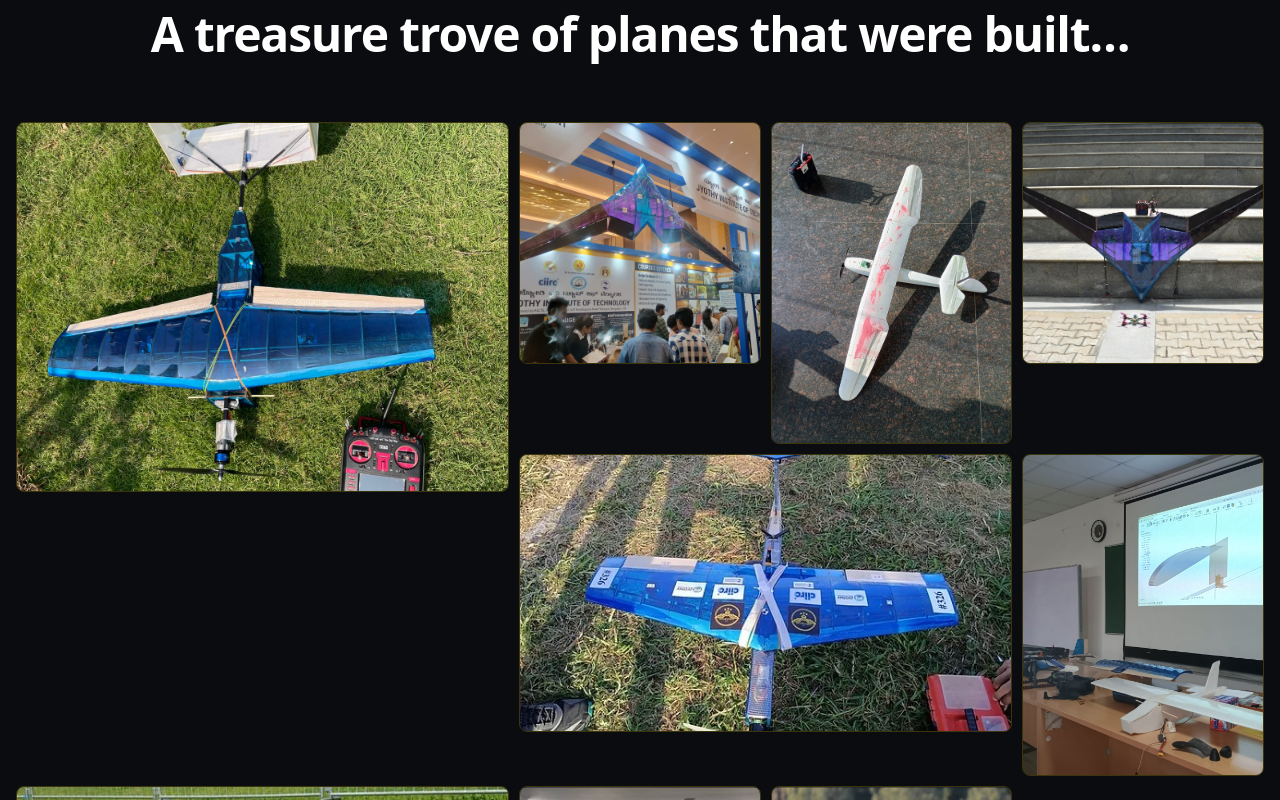
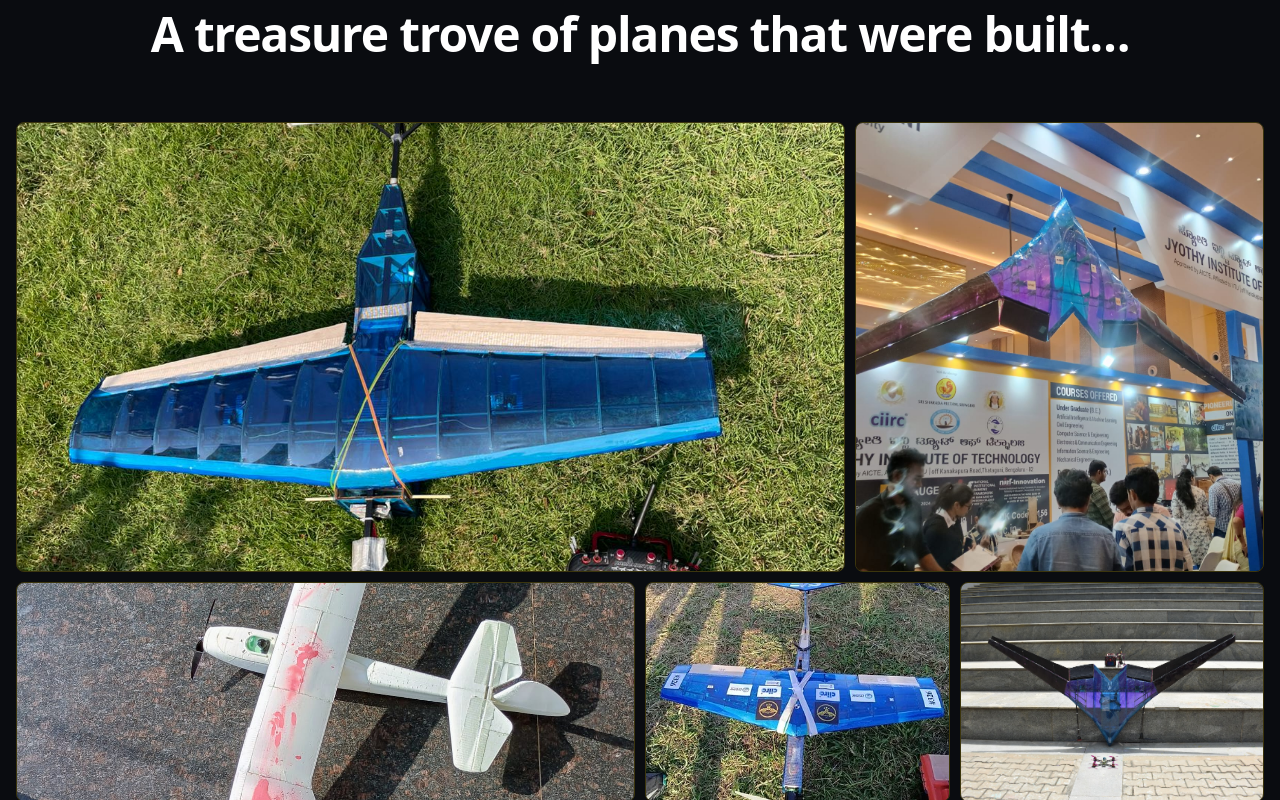
Before and after one commit to Preranask17/garuthmaan, a Next.js app: page / in a window 1280 px wide. Shown: the part 1880-2680 px from the top of the page. Built offline with nearby package versions, Linux system fonts and the light colour scheme; no server answers.

Commit message:
fix(hangar): implement 12-column dense auto-flow mosaic grid layout

```diff
--- a/src/components/Hangar.tsx
+++ b/src/components/Hangar.tsx
@@ -21,18 +21,18 @@ const hangarImages = [
 export default function Hangar() {
   const [selected, setSelected] = useState<number | null>(null);
 
-  // Helper to adjust spans to create a dense mosaic pattern
+  // Index-based span rules for a tightly packed 12-column grid
   const getGridClasses = (i: number) => {
-    // Patterns optimized for a 5-column grid
     const patterns = [
-      "md:col-span-2 md:row-span-2 aspect-[4/3]", // Featured landscape
-      "aspect-square",                            // Standard square
-      "aspect-[3/4]",                             // Portrait
-      "md:col-span-2 aspect-[16/9]",              // Wide banner
-      "aspect-square",                            // Standard
-      "md:row-span-2 aspect-[3/4]"                // Tall portrait
+      "md:col-span-8 md:row-span-2", // Tile 0: Featured Hero
+      "md:col-span-4 md:row-span-2", // Tile 1: Tall Vertical
+      "md:col-span-6 md:row-span-1", // Tile 2: Medium Landscape
+      "md:col-span-3 md:row-span-1", // Tile 3: Small Square
+      "md:col-span-3 md:row-span-1", // Tile 4: Small Square
+      "md:col-span-7 md:row-span-1", // Tile 5: Wide Banner
+      "md:col-span-5 md:row-span-1", // Tile 6: Compact Accent
     ];
-    return patterns[i % 6];
+    return patterns[i % 7];
   };
 
   return (
@@ -40,21 +40,21 @@ export default function Hangar() {
       <div className="eyebrow text-center mb-2">THE HANGAR</div>
       <h3 className="text-3xl sm:text-5xl font-bold tracking-tight text-white text-center mb-16">A treasure trove of planes that were built…</h3>
 
-      {/* Dense Mosaic Grid */}
-      <div className="grid grid-cols-2 md:grid-cols-4 lg:grid-cols-5 gap-2.5 auto-rows-fr grid-flow-dense">
+      {/* 12-Column Dense Mosaic Grid */}
+      <div className="grid grid-cols-1 md:grid-cols-12 gap-2.5 auto-rows-[180px] md:auto-rows-[220px] grid-flow-row-dense">
         {hangarImages.map((item, i) => (
           <motion.div
             key={item.id}
             whileHover={{ scale: 1.02 }}
-            className={`relative overflow-hidden rounded-lg cursor-pointer border border-[#FFD700]/20 hover:border-[#FFD700]/70 transition-all duration-300 ${getGridClasses(i)}`}
+            className={`relative w-full h-full overflow-hidden rounded-lg border border-[#FFD700]/20 hover:border-[#FFD700]/70 transition-all duration-300 group ${getGridClasses(i)}`}
             onClick={() => setSelected(i)}
           >
             <Image
                 src={item.src}
-                alt="Aircraft"
+                alt="Hangar Photo"
                 fill
-                className="object-cover object-center w-full h-full transition-transform duration-500 hover:scale-105"
-                sizes="(max-width: 768px) 50vw, (max-width: 1200px) 20vw, 15vw"
+                className="object-cover object-center group-hover:scale-105 transition-transform duration-300"
+                sizes="(max-width: 768px) 100vw, (max-width: 1200px) 50vw, 33vw"
                 onError={(e) => (e.currentTarget.src = "/default-aero.jpg")}
             />
           </motion.div>
@@ -69,8 +69,8 @@ export default function Hangar() {
             onClick={() => setSelected(null)}
           >
             <motion.div className="relative p-0 max-w-5xl w-full" onClick={e => e.stopPropagation()}>
-              <button className="absolute -top-12 right-0 text-white text-2xl z-10" onClick={() => setSelected(null)}>✕</button>
-              <div className="relative aspect-video rounded-none overflow-hidden">
+              <button className="absolute -top-12 right-0 text-white text-2xl z-10 hover:text-[#FFD700]" onClick={() => setSelected(null)}>✕</button>
+              <div className="relative aspect-video rounded-lg overflow-hidden border border-white/15">
                 <Image
                     src={hangarImages[selected].src}
                     alt="Aircraft"
```
